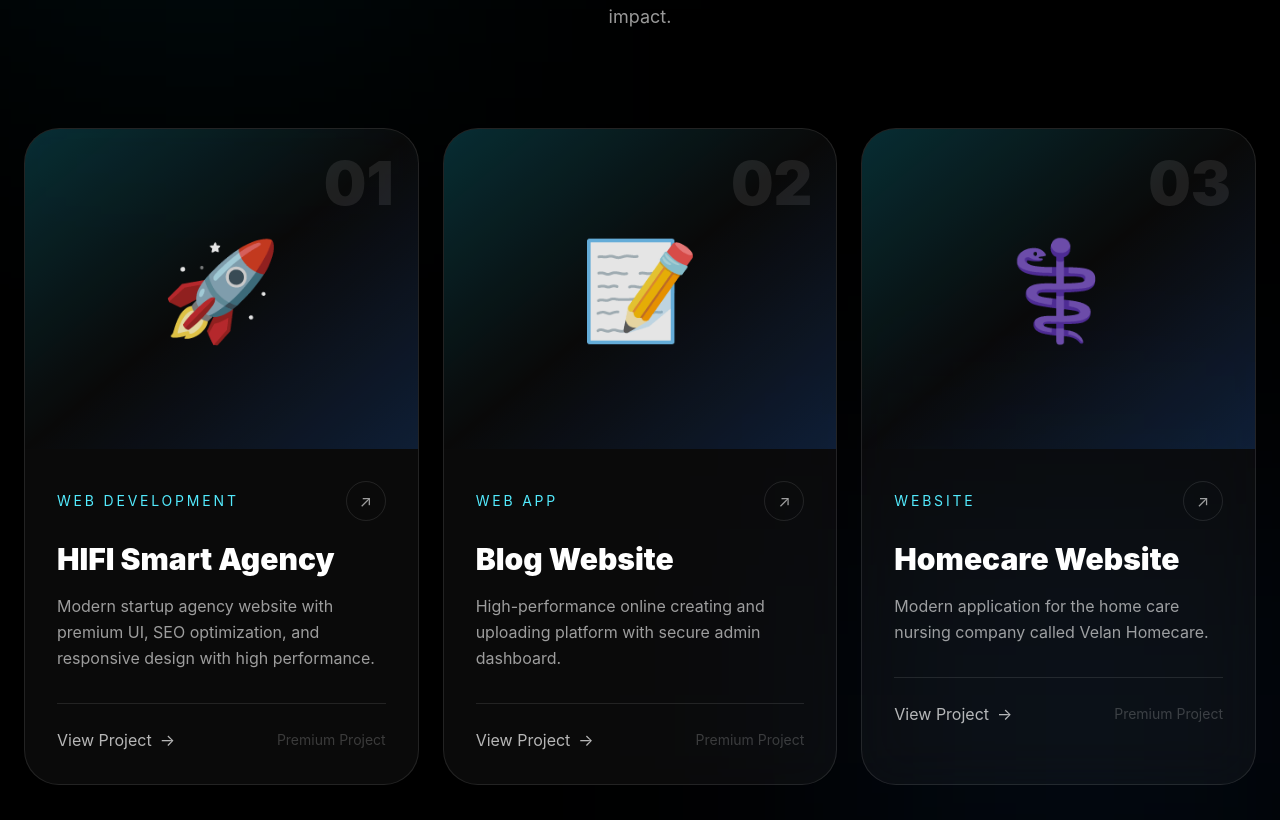
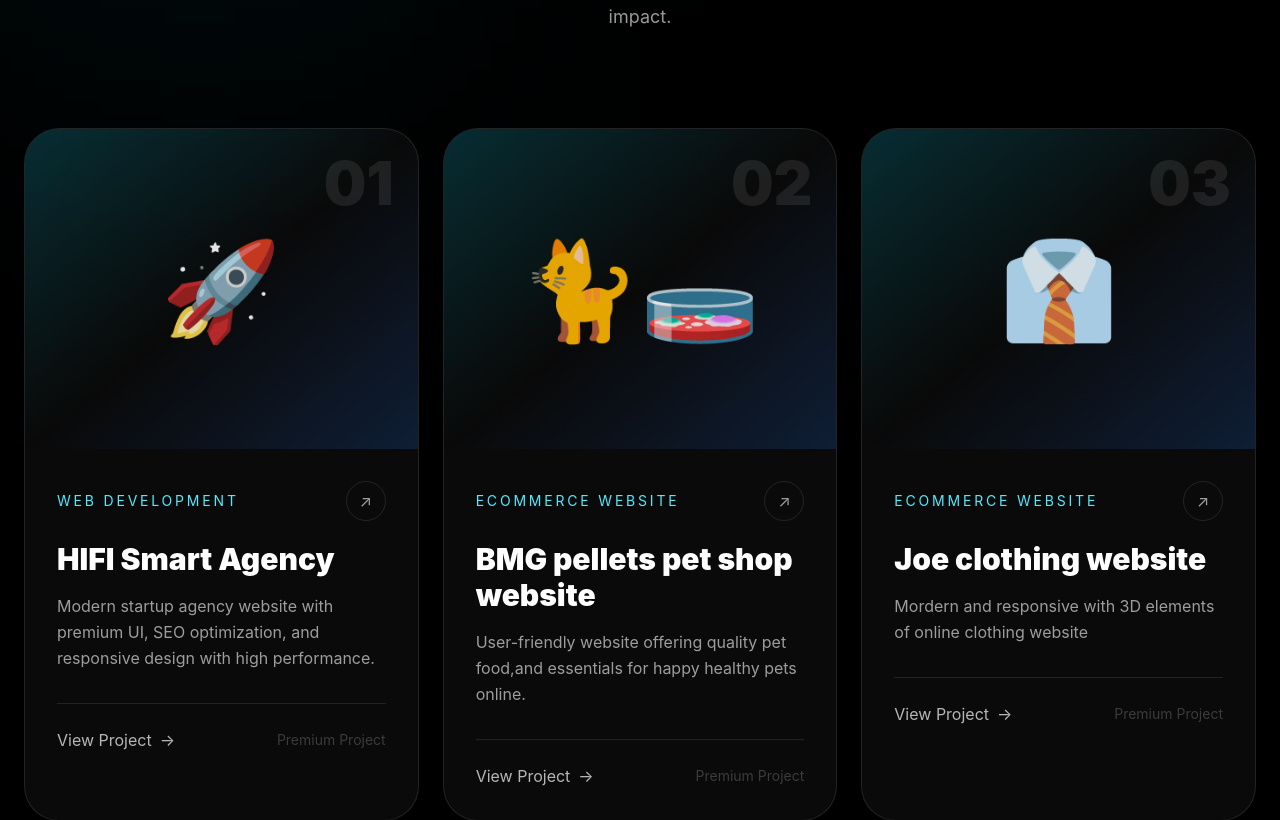
Before and after one commit to Arsath-md/hifi-smart, a Next.js app: page / in a window 1280 px wide. Shown: the part 5024-5844 px from the top of the page. Built offline with nearby package versions, Linux system fonts and the light colour scheme.

Commit message:
bismillah

```diff
--- a/src/app/layout.jsx
+++ b/src/app/layout.jsx
@@ -18,6 +18,7 @@
     template: "%s | HIFI Smart",
   },
 
+
   description:
     "HIFI Smart builds modern web applications, mobile apps, and digital marketing solutions for startups and local businesses.",
 };
--- a/src/app/portfolio/page.jsx
+++ b/src/app/portfolio/page.jsx
@@ -10,12 +10,19 @@
     link: "https://hifi-smart.vercel.app/",
   },
   {
-    title: "Blog Website",
-    category: "Web App",
+    title: "BMG pellets pet shop website",
+    category: "Ecommerce Website",
     description:
-      "High-performance online creating and uploading platform with secure admin dashboard.",
-    icon: "📝",
-    link: "https://github.com/Arsath-md/my-blog",
+      "User-friendly website offering quality pet food,and essentials for happy healthy pets online.",
+    icon: "🐈🧫",
+    link: "https://bmg-pellets.netlify.app/",
+  },{
+    title: "Joe clothing website",
+    category: "Ecommerce Website",
+    description:
+      "Mordern and responsive with 3D elements of online clothing website ",
+    icon: "👔",
+    link: "https://ecommerce-s74m.onrender.com/",
   },
   {
     title: "Homecare Website",
```
Also changed, not shown: public/image.png (added).
